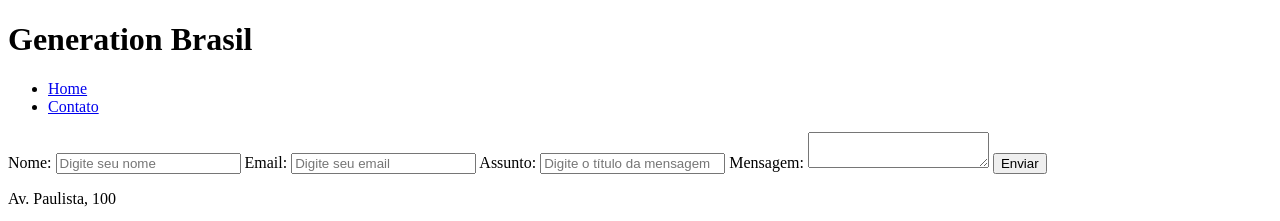
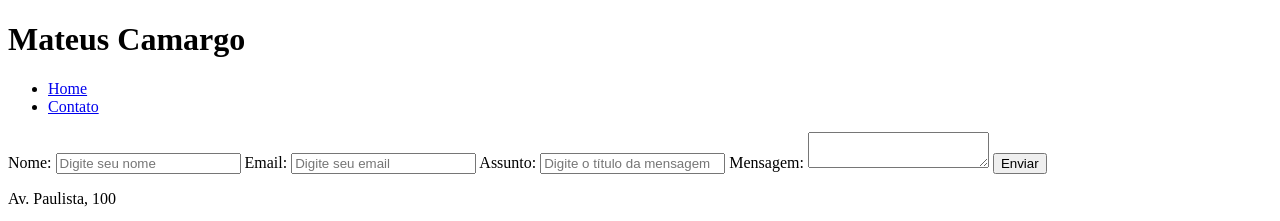
Before and after one commit to mateuscamargo/portifolio, a plain HTML site: page index.html in a window 1280 px wide. Shown: the top 221 px of the page. Drawn offline with Linux system fonts and the light colour scheme.

Commit message:
Ajuste no index

```diff
--- a/index.html
+++ b/index.html
@@ -11,21 +11,14 @@
 </head>
 
 <body>
-    <!-- Cabeçalho da Página (header) -->
     <header>
-        <!-- Div Conteudo do Cabeçalho -->
         <div id="header_content">
-            <!-- Titulo do Cabeçalho -->
             <div id="titulo">
-                <!-- Seu nome -->
-                <h1>Generation Brasil</h1>
+                <h1>Mateus Camargo</h1>
             </div>
 
-            <!-- Conteudo do Menu da Página (header) -->
             <div id="menu">
-                <!-- Menu da Página -->
                 <nav>
-                    <!-- Marcadores não ordenados + links -->
                     <ul id="menu">
                         <li>
                             <a href="index.html"> Home </a>
@@ -39,13 +32,9 @@
         </div>
     </header>
 
-    <!-- Seção Principal da Página (main) -->
     <main>
 
-        <!-- Seção Formulário de Contato e Redes Sociais -->
         <section id="contact">
-
-            <!-- Seção do Formulário-->
             <form action="#" method="submit">
                 <label for="nome">Nome: </label>
                 <input id="nome" type="text" name="name" placeholder="Digite seu nome" required />
@@ -65,8 +54,6 @@
 
                 <button type="submit">Enviar</button>
             </form>
-
-            <!-- Seção do Google Maps -->
             <article id="mapa">
 
                 <div id="endereco">
@@ -84,9 +71,7 @@
         </section>
     </main>
 
-    <!-- Rodapé da Página (footer) -->
     <footer>
-        <!-- Seção de Contato - Redes Sociais -->
         <section id="redes_sociais">
             <a href="">
                 <img src="assets/img/linkedin.svg" alt="LinkedIn" />
```
